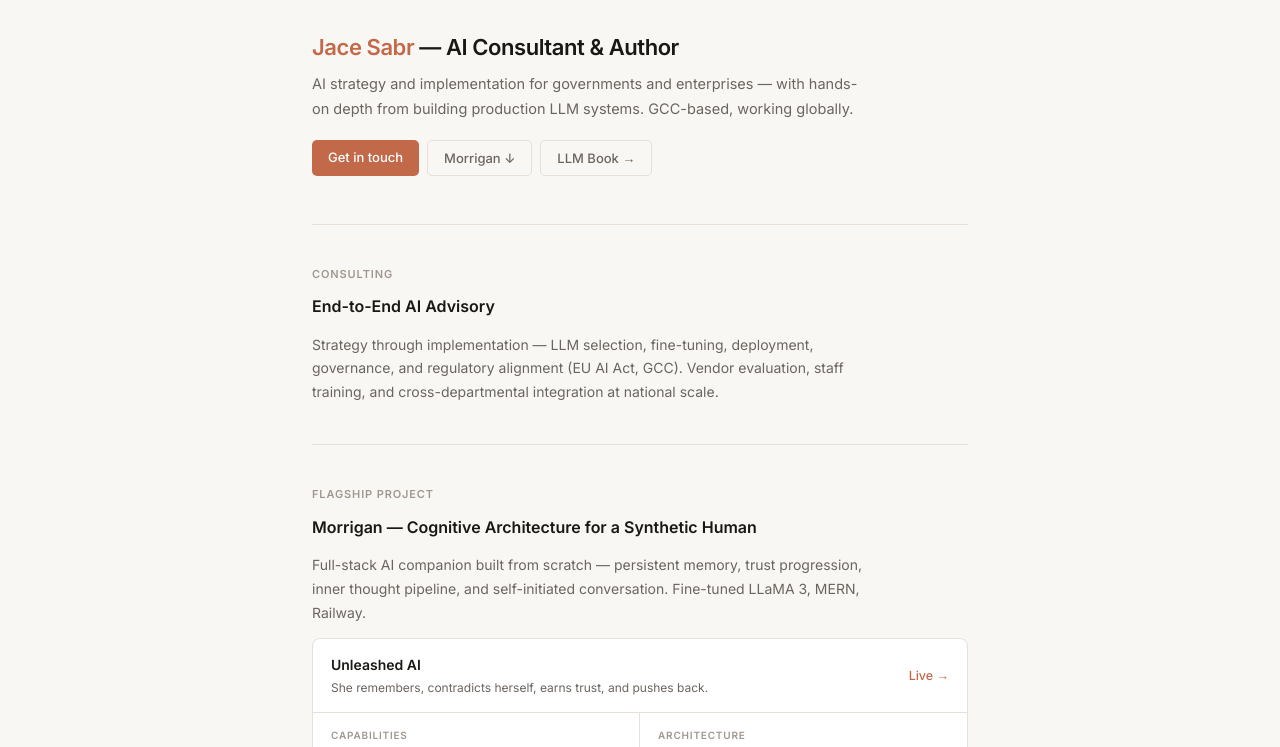
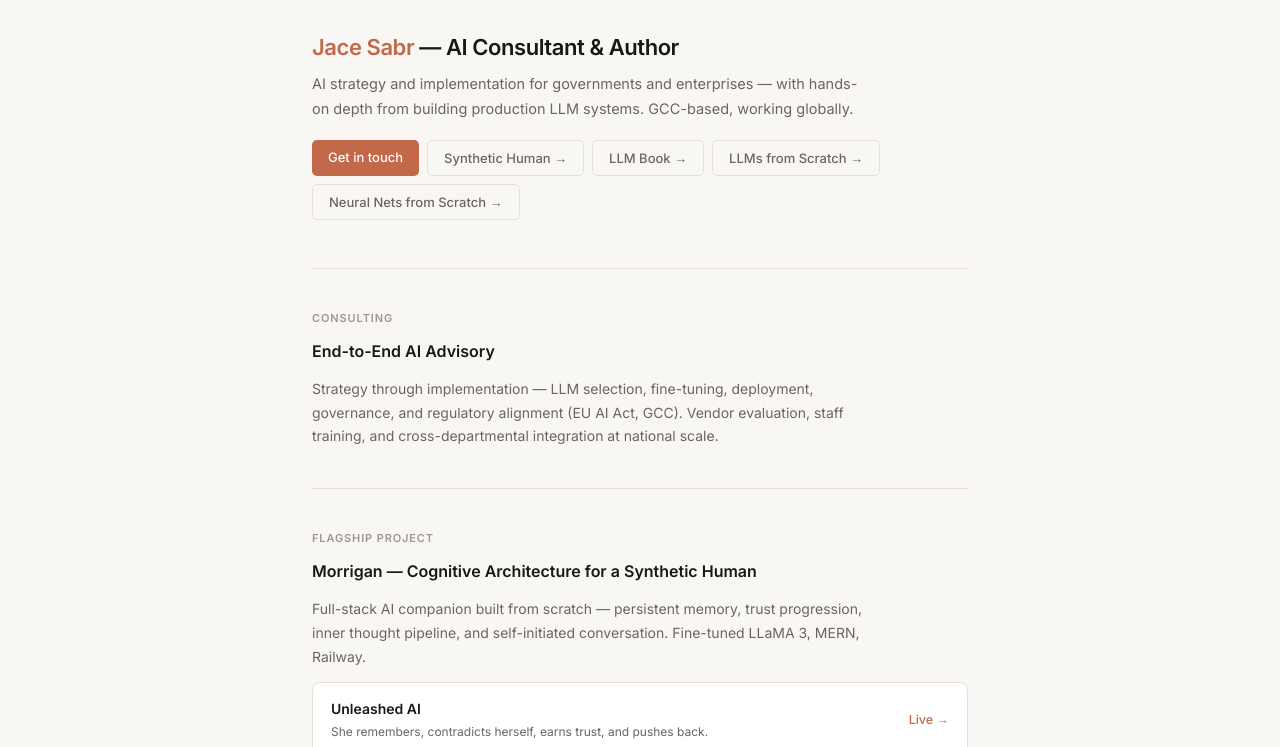
Before and after one commit to jacesabr/resume, a website: page index.html in a window 1280 px wide. Shown: the part 53-800 px from the top of the page. Drawn offline with Linux system fonts and the light colour scheme.

Commit message:
Update index.html

```diff
--- a/index.html
+++ b/index.html
@@ -117,8 +117,10 @@
     <p class="sub">AI strategy and implementation for governments and enterprises — with hands-on depth from building production LLM systems. GCC-based, working globally.</p>
     <div class="hd-links">
       <a href="mailto:jace100233260@gmail.com" class="btn btn-p">Get in touch</a>
-      <a href="#morrigan" class="btn btn-s">Morrigan ↓</a>
+      <a href="https://realsynth.xyz/" target="_blank" class="btn btn-s">Synthetic Human →</a>
       <a href="book/index.html" class="btn btn-s">LLM Book →</a>
+      <a href="#" class="btn btn-s">LLMs from Scratch →</a>
+      <a href="#" class="btn btn-s">Neural Nets from Scratch →</a>
     </div>
   </div>
 
```
